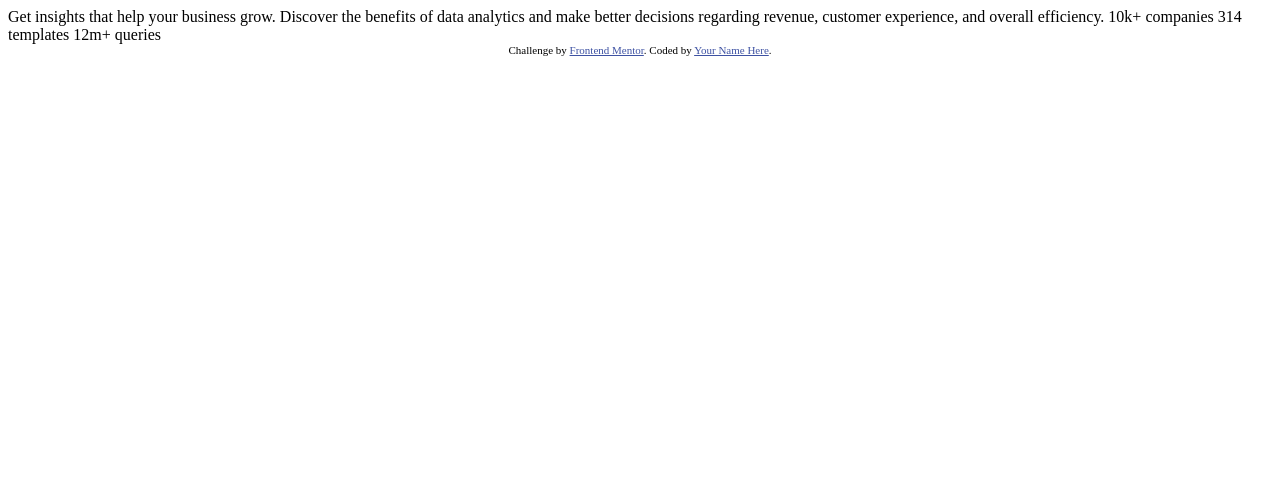
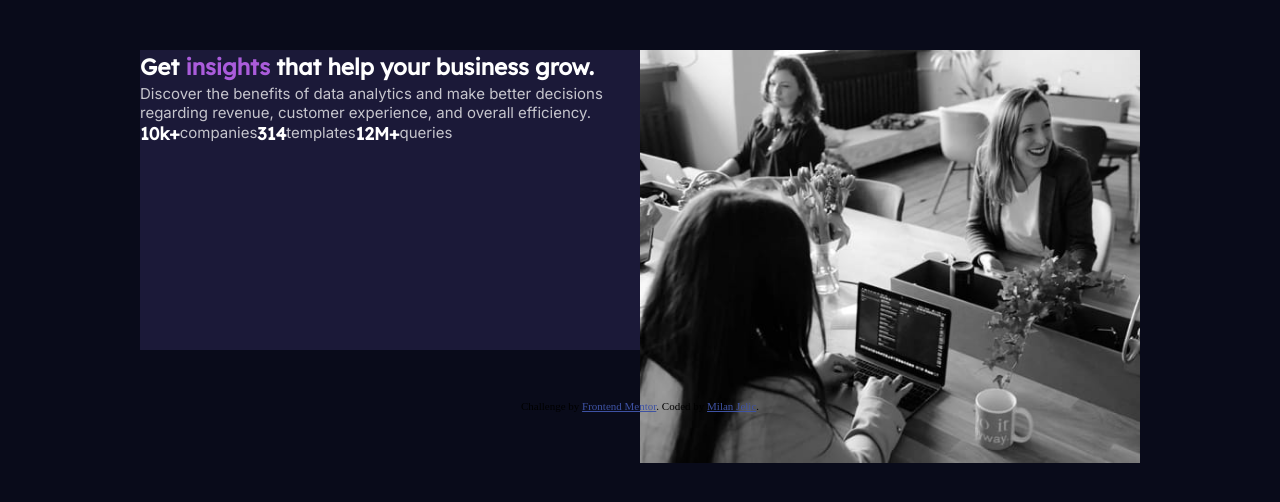
Before and after one commit to milanjelic92/stats-preview-card, a plain HTML site: page index.html in a window 1280 px wide. Drawn offline with Linux system fonts and the light colour scheme.

Commit message:
update files

```diff
--- /dev/null
+++ b/css/main.css
@@ -0,0 +1,58 @@
+* {
+    margin: 0;
+    padding: 0;
+    box-sizing: border-box;
+}
+
+body {
+    background-color:  hsl(233, 47%, 7%);
+    font-size: 15px;
+    width: 100%;
+}
+
+h1 {
+    color: hsl(0, 0%, 100%);
+    font-family: 'Lexend Deca', sans-serif;
+    line-height: 1.5;
+
+}
+ h3 {
+     color: hsl(0, 0%, 100%);
+     font-family: 'Lexend Deca', sans-serif;
+ }
+
+ p {
+     color: hsla(0, 0%, 100%, 0.75);
+     font-family: 'Inter', sans-serif;
+
+ }
+ span {
+     color:  hsl(277, 64%, 61%);
+ }
+
+ .grid-container {
+    width: 600px;
+    height: 400px;
+    display: grid;
+    grid-template-columns: repeat(2, 1fr);
+    justify-content: center;
+    align-content: center;
+    margin: 0 auto;
+}
+.grid-container-item {
+    width: 500px;
+    height: 300px;
+    background-color: hsl(244, 38%, 16%);
+
+}
+
+.grid-container-item img {
+    width: 100%;
+
+}
+
+.grid-container .grid-container-item .item-stats {
+    display: flex;
+    justify-items: center;
+    align-items: center;
+}
--- a/index.html
+++ b/index.html
@@ -1,33 +1,67 @@
 <!DOCTYPE html>
 <html lang="en">
+
 <head>
   <meta charset="UTF-8">
-  <meta name="viewport" content="width=device-width, initial-scale=1.0"> <!-- displays site properly based on user's device -->
+  <meta name="viewport" content="width=device-width, initial-scale=1.0">
+  <!-- displays site properly based on user's device -->
 
   <link rel="icon" type="image/png" sizes="32x32" href="./images/favicon-32x32.png">
+  <link rel="stylesheet" href="./css/main.css">
+  <link rel="preconnect" href="https://fonts.gstatic.com">
+  <link href="https://fonts.googleapis.com/css2?family=Inter&display=swap" rel="stylesheet">
+  <link rel="preconnect" href="https://fonts.gstatic.com">
+  <link href="https://fonts.googleapis.com/css2?family=Inter:wght@400;700&family=Lexend+Deca&display=swap"
+    rel="stylesheet">
+
 
   <title>Frontend Mentor | Stats preview card component</title>
 
   <!-- Feel free to remove these styles or customise in your own stylesheet 👍 -->
   <style>
-    .attribution { font-size: 11px; text-align: center; }
-    .attribution a { color: hsl(228, 45%, 44%); }
+    .attribution {
+      font-size: 11px;
+      text-align: center;
+    }
+
+    .attribution a {
+      color: hsl(228, 45%, 44%);
+    }
   </style>
 </head>
+
 <body>
+  <section class="grid-container">
 
-  Get insights that help your business grow.
+    <div class="grid-container-item">
+      <h1>Get <span>insights</span> that help your business grow.</h1>
+      <p>Discover the benefits of data analytics and make better decisions regarding revenue, customer
+        experience, and overall efficiency.</p>
+    <div class="item-stats">
+      <h3>10k+</h3>
+      <p>companies</p>
+      <h3>314</h3>
+      <p>templates</p>
+      <h3>12M+</h3>
+      <p>queries</p>
+    </div>
 
-  Discover the benefits of data analytics and make better decisions regarding revenue, customer
-  experience, and overall efficiency.
+    </div>
+    <div class="grid-container-item">
+      <img src="./images/image-header-desktop.jpg" alt="">
+    </div>
 
-  10k+ companies
-  314 templates
-  12m+ queries
+
+  </section>
+
+
+
+
 
   <div class="attribution">
     Challenge by <a href="https://www.frontendmentor.io?ref=challenge" target="_blank">Frontend Mentor</a>.
-    Coded by <a href="#">Your Name Here</a>.
+    Coded by <a href="#">Milan Jelic</a>.
   </div>
 </body>
+
 </html>
```
